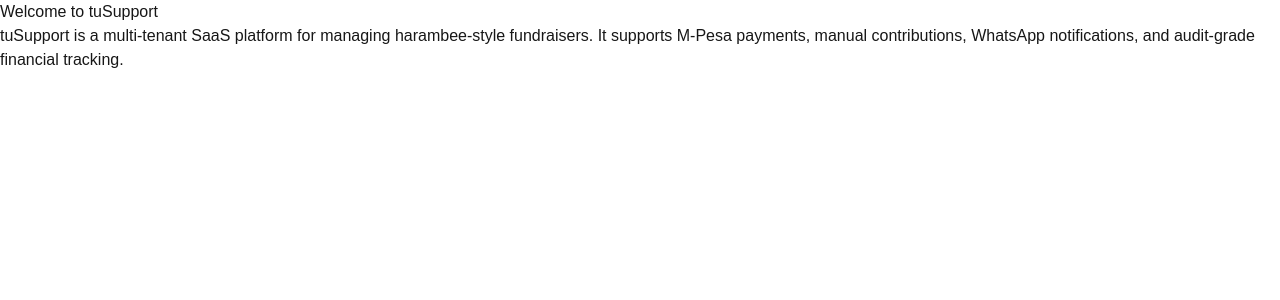
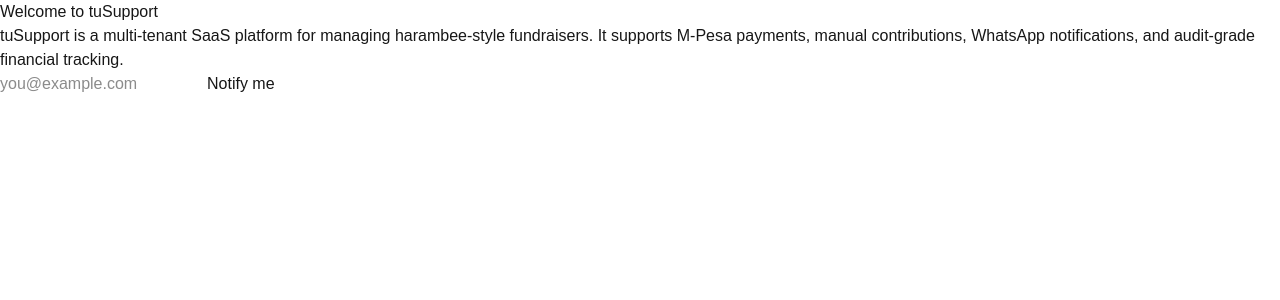
Before and after one commit to jamesgichia/tuSupport, a Next.js app in the folder frontend/: page / in a window 1280 px wide. Shown: the top 300 px of the page. Built offline with nearby package versions, Linux system fonts and the light colour scheme.

Commit message:
Add EmailSignup component with client/server validation boundary; fix layout metadata

```diff
--- a/frontend/src/app/layout.tsx
+++ b/frontend/src/app/layout.tsx
@@ -13,8 +13,8 @@
 });
 
 export const metadata: Metadata = {
-  title: "Create Next App",
-  description: "Generated by create next app",
+  title: "tuSupport",
+  description: "tuSupport is a multi-tenant SaaS platform for managing harambee-style fundraisers. It supports M-Pesa payments, manual contributions, WhatsApp notifications, and audit-grade financial tracking.",
 };
 
 export default function RootLayout({
--- a/frontend/src/app/page.tsx
+++ b/frontend/src/app/page.tsx
@@ -1,9 +1,11 @@
+import EmailSignup from "@/components/EmailSignup";
 import LandingHero from "@/components/LandingHero";
 
 export default function Home() {
 	return (
-		<div>
+		<>
 			<LandingHero />
-		</div>
+			<EmailSignup />
+		</>
 	);
 }
--- /dev/null
+++ b/frontend/src/components/EmailSignup.tsx
@@ -0,0 +1,42 @@
+"use client";
+
+import { useState } from "react";
+
+export default function EmailSignup() {
+  const [email, setEmail] = useState("");
+  const [submitted, setSubmitted] = useState(false);
+  const [error, setError] = useState("");
+
+  function handleSubmit(e: React.FormEvent) {
+    e.preventDefault();
+
+    const looksValid = /^[^\s@]+@[^\s@]+\.[^\s@]+$/.test(email);
+    if (!looksValid) {
+      setError("Enter a valid email address.");
+      return;
+    }
+
+    setError("");
+    setSubmitted(true);
+    // TODO: real submission goes here later — POST to a Django endpoint.
+    // Until that endpoint exists and re-validates server-side, treat this
+    // as a UI mockup, not a working signup.
+  }
+
+  if (submitted) {
+    return <p>Thanks — we&apos;ll notify you when tuSupport launches.</p>;
+  }
+
+  return (
+    <form onSubmit={handleSubmit}>
+      <input
+        type="email"
+        value={email}
+        onChange={(e) => setEmail(e.target.value)}
+        placeholder="you@example.com"
+      />
+      <button type="submit">Notify me</button>
+      {error && <p>{error}</p>}
+    </form>
+  );
+}
```
